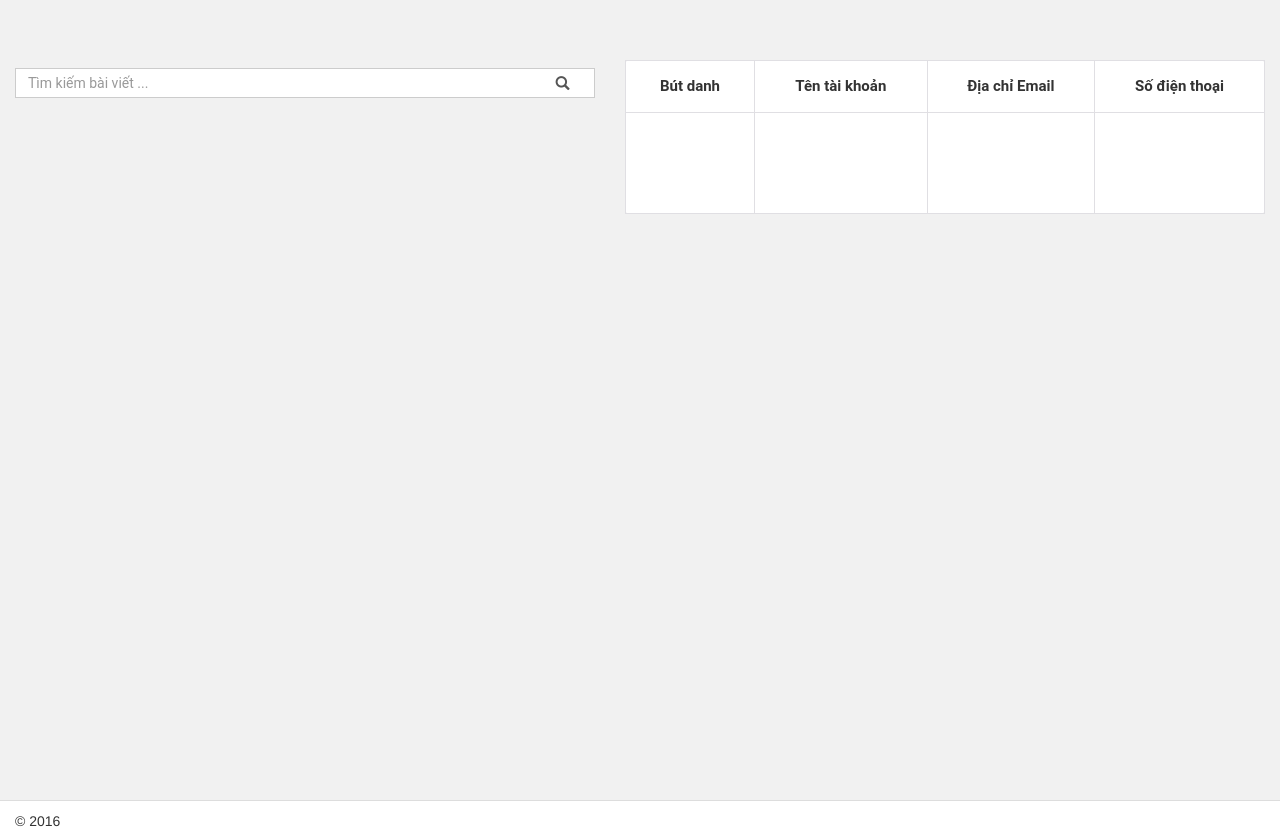
After one commit to thuctoa/chuyentoike, a Yii app: template views/site/user.php in a window 1280 px wide. The commit adds this page. Run offline with PHP 8.4 and a stand-in for Yii, Linux system fonts and the light colour scheme; the template is opened without the code that fills it, so the values that code supplies are empty; some libraries are stand-ins or nearby versions.

Commit message:
them thong tin ca nhan

```diff
--- a/models/Book.php
+++ b/models/Book.php
@@ -50,10 +50,10 @@
     {
         return [
             'id' => Yii::t('app', 'ID'),
-            'title' => Yii::t('app', 'Tìm kiếm bài viết'),
+            'title' => Yii::t('app', 'Tiêu đề bài viết'),
             'description' => Yii::t('app', 'Tóm tắt'),
             'body' => Yii::t('app', 'Nội dung'),
-            'user_id' => Yii::t('app', 'Người dùng'),
+            'user_id' => Yii::t('app', 'Tác giả'),
             'isbn' => Yii::t('app', 'Công khai'),
             'time_new' => Yii::t('app', 'Thời gian cập nhật'),
             'img' => Yii::t('app', 'Ảnh minh họa'),
--- a/models/SignupForm.php
+++ b/models/SignupForm.php
@@ -15,12 +15,14 @@
     public $password;
     public $password_repeat;
     public $displayname;
+    public $phone;
     /**
      * @inheritdoc
      */
     public function attributeLabels()
     {
         return [
+            'phone'=> Yii::t('app', 'Số điện thoại'),
             'username' => Yii::t('app', 'Tên tài khoản'),
             'email' => Yii::t('app', 'Địa chỉ Email'),
             'password' => Yii::t('app', 'Mật khẩu'),
@@ -40,6 +42,7 @@
             ['username', 'unique', 'targetClass' => '\app\models\User', 'message' => Yii::t('app','This username has already been taken.')],
             ['username', 'string', 'min' => 4, 'max' => 20],
             ['displayname','required'],
+            ['phone','required'],
             ['email', 'filter', 'filter' => 'trim'],
             ['email', 'required'],
             ['email', 'email'],
@@ -65,6 +68,7 @@
             $user = new User();
             $user->displayname = $this->displayname;
             $user->username = $this->username;
+            $user->phone = $this->phone;
             $user->email = $this->email;
             $user->setPassword($this->password);
             $user->generateAuthKey();
--- a/views/book/_form.php
+++ b/views/book/_form.php
@@ -59,7 +59,7 @@
     <?= $form->field($model, 'time_new')->textInput(['value'=>time(),'type'=>'hidden'])->label(FALSE) ?>
 
     <div class="form-group">
-        <?= Html::submitButton($model->isNewRecord ? Yii::t('app', 'Create') : Yii::t('app', 'Update'), ['class' => $model->isNewRecord ? 'btn btn-success' : 'btn btn-primary']) ?>
+        <?= Html::submitButton($model->isNewRecord ? Yii::t('app', 'Tạo mới') : Yii::t('app', 'Chỉnh sửa'), ['class' => $model->isNewRecord ? 'btn btn-success' : 'btn btn-primary']) ?>
     </div>
 
     <?php ActiveForm::end(); ?>
--- a/views/layouts/main.php
+++ b/views/layouts/main.php
@@ -95,7 +95,17 @@
                             'linkOptions' => ['data-method' => 'post']],
                     Yii::$app->user->isGuest ?
                         ['label' => Yii::t('app','Tạo tài khoản'), 'url' => ['/site/signup']] :
-                        ['label' => Yii::t('app','Đổi mật khẩu'), 'url'=>['/site/request-password-reset']],
+                        [
+                            'label' => Yii::t('app','Thông tin cá nhân'),
+                                'items' => [
+                                    ['label' => Yii::t('app','Xem hồ sơ'),'url'=>['/site/user']],
+                                    '<li class="divider"></li>',
+                                    '<li class="dropdown-header">Thay đổi thông tin</li>',
+                                    ['label' => Yii::t('app','Đổi Tên (bút danh)'), 'url' => '#'],
+                                    ['label' => Yii::t('app','Đổi mật khẩu'),'url'=>['/site/request-password-reset']],
+                                ],
+
+                        ],
                 ];
             if ( Yii::$app->user->can('permission_monitor') ){
                 $items[] = ['label' => Yii::t('app','Viết bài mới'), 'url' => ['/book/create']];
--- a/views/site/signup.php
+++ b/views/site/signup.php
@@ -17,6 +17,7 @@
         <fieldset><legend><?= Yii::t('app', 'Thông tin của bạn')?></legend>
             <?= $form->field($model, 'displayname') ?>
             <?= $form->field($model, 'username') ?>
+            <?= $form->field($model, 'phone') ?>
             <?= $form->field($model, 'email') ?>
             <?= $form->field($model, 'password')->passwordInput() ?>
             <?= $form->field($model, 'password_repeat')->passwordInput() ?>
--- /dev/null
+++ b/views/site/user.php
@@ -0,0 +1,15 @@
+
+<table class="thongtincanhan">
+    <tr>
+        <th>Bút danh</th>
+        <th>Tên tài khoản</th>
+        <th>Địa chỉ Email</th>
+        <th>Số điện thoại</th>
+    </tr>
+    <tr>
+        <td><?= $user['displayname']?></td>
+        <td><?= $user['username']?></td>
+        <td><?= $user['email']?></td>
+        <td><?= $user['phone']?></td>
+    </tr>
+</table>
--- a/web/css/dinhkhung.css
+++ b/web/css/dinhkhung.css
@@ -269,3 +269,20 @@
     padding: 0 10px;
     font-weight: bold;
 }
+.thongtincanhan{
+    width: 50vw;
+    margin: 0 auto;
+    background: white;
+    border: 1px solid #e0dfe3;
+    border-radius: 5px;
+    text-align: center;
+}
+.thongtincanhan>tbody>tr>th{
+    padding: 15px;
+    border: 1px solid #e0dfe3;
+    text-align: center;
+}
+.thongtincanhan>tbody>tr>td{
+    padding: 50px 15px;
+    border: 1px solid #e0dfe3;
+}
```
Also changed, not shown: controllers/SiteController.php (+12 -0 lines), views/book/create.php (+4 -4 lines), views/book/update.php (+6 -7 lines).
